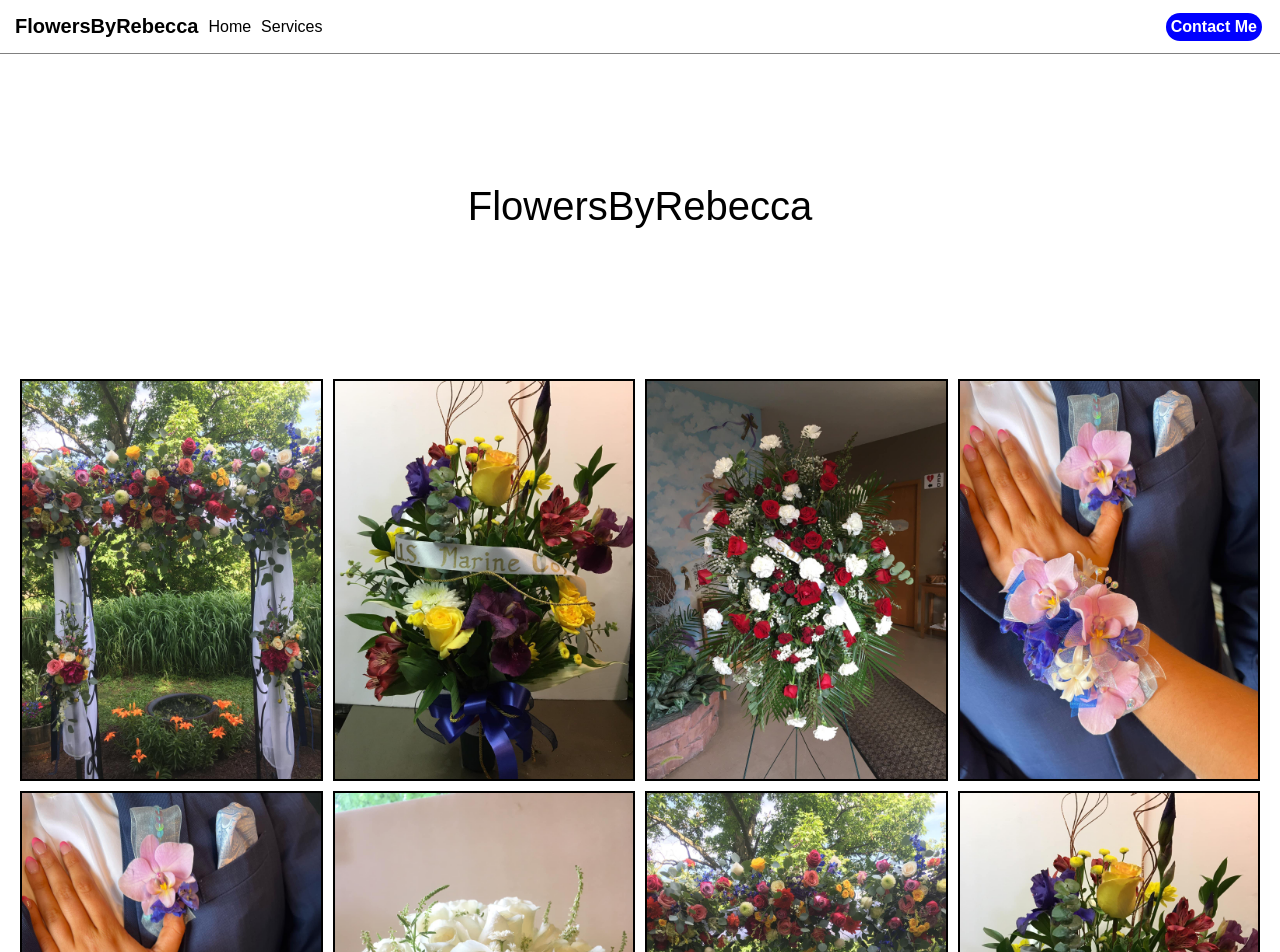
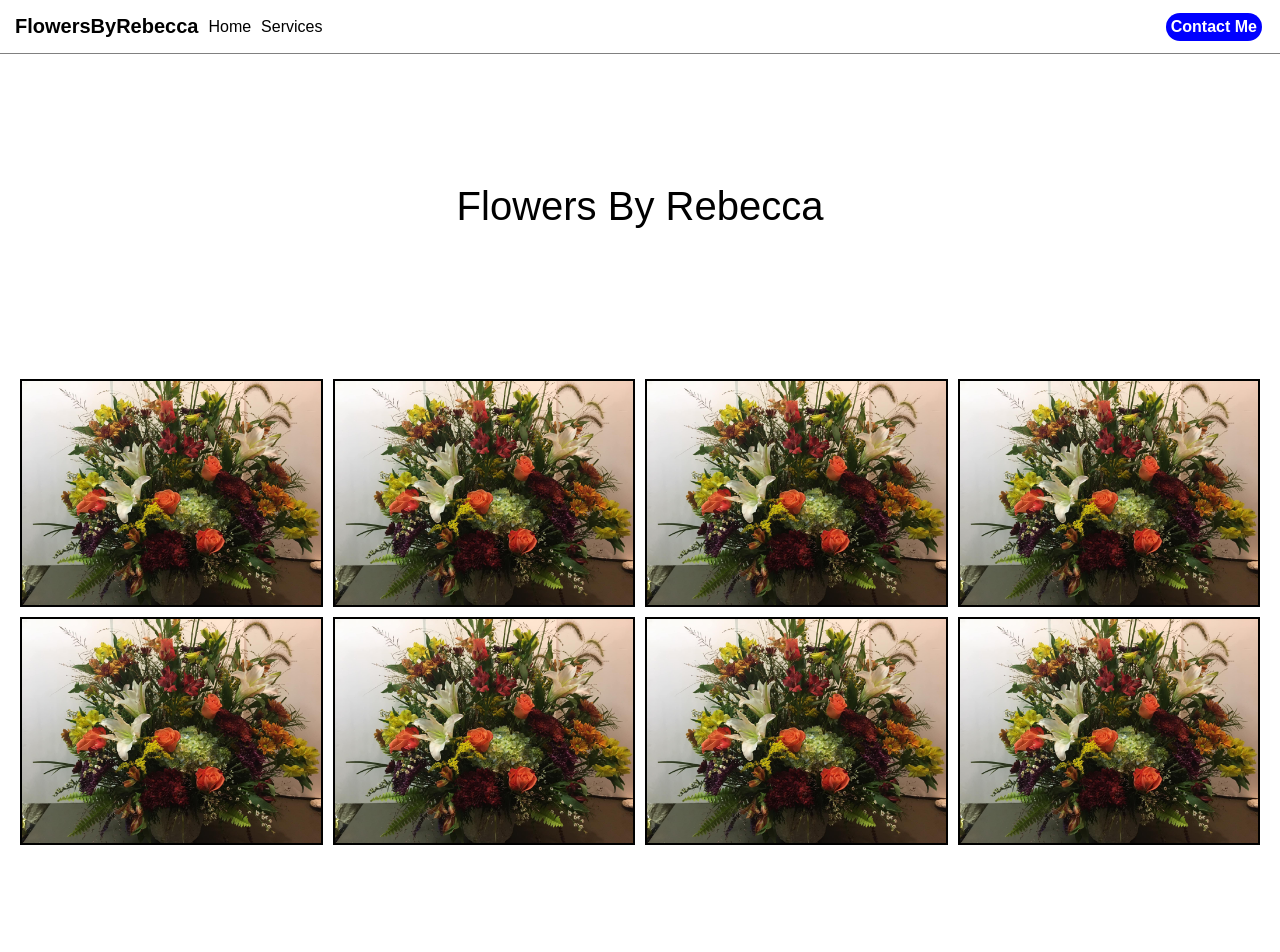
Before and after one commit to AlexOcegueda/FlowersByRebecca, a React (Create React App) app: page / in a window 1280 px wide. Shown: the top 952 px of the page. Built offline with nearby package versions, Linux system fonts and the light colour scheme.

Commit message:
Added spaces to title and change placeholders

```diff
--- a/src/pages/Home.js
+++ b/src/pages/Home.js
@@ -9,17 +9,17 @@ export default function Home() {
     <>
       <NavBar />
       <BannerContainer>
-        <BannerText>FlowersByRebecca</BannerText>
+        <BannerText>Flowers By Rebecca</BannerText>
       </BannerContainer>
       <ContentContainer>
-        <ContentItem src={require("./BeckysFlowers/image7.jpeg")}></ContentItem>
-        <ContentItem src={require("./BeckysFlowers/image2.jpeg")}></ContentItem>
-        <ContentItem src={require("./BeckysFlowers/image3.jpeg")}></ContentItem>
-        <ContentItem src={require("./BeckysFlowers/image8.jpeg")}></ContentItem>
-        <ContentItem src={require("./BeckysFlowers/image8.jpeg")}></ContentItem>
-        <ContentItem src={require("./BeckysFlowers/image6.jpeg")}></ContentItem>
-        <ContentItem src={require("./BeckysFlowers/image7.jpeg")}></ContentItem>
-        <ContentItem src={require("./BeckysFlowers/image2.jpeg")}></ContentItem>
+        <ContentItem src={require("./BeckysFlowers/image1.jpeg")}></ContentItem>
+        <ContentItem src={require("./BeckysFlowers/image1.jpeg")}></ContentItem>
+        <ContentItem src={require("./BeckysFlowers/image1.jpeg")}></ContentItem>
+        <ContentItem src={require("./BeckysFlowers/image1.jpeg")}></ContentItem>
+        <ContentItem src={require("./BeckysFlowers/image1.jpeg")}></ContentItem>
+        <ContentItem src={require("./BeckysFlowers/image1.jpeg")}></ContentItem>
+        <ContentItem src={require("./BeckysFlowers/image1.jpeg")}></ContentItem>
+        <ContentItem src={require("./BeckysFlowers/image1.jpeg")}></ContentItem>
       </ContentContainer>
       <Footer />
     </>
```
